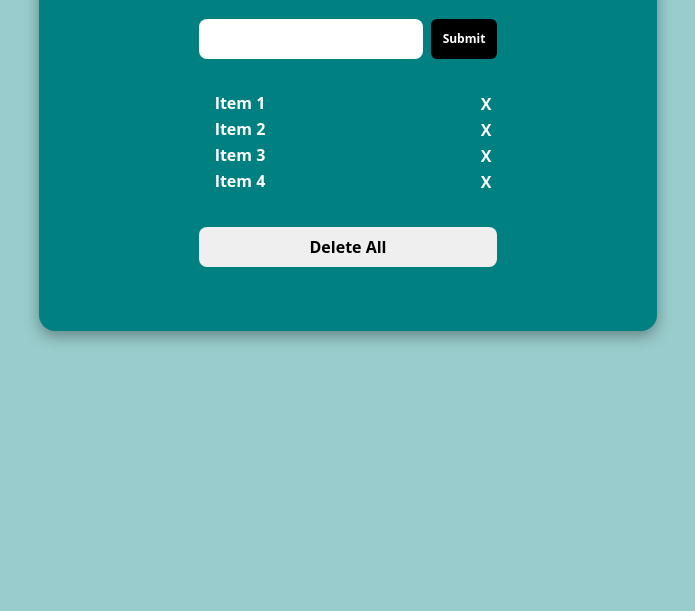
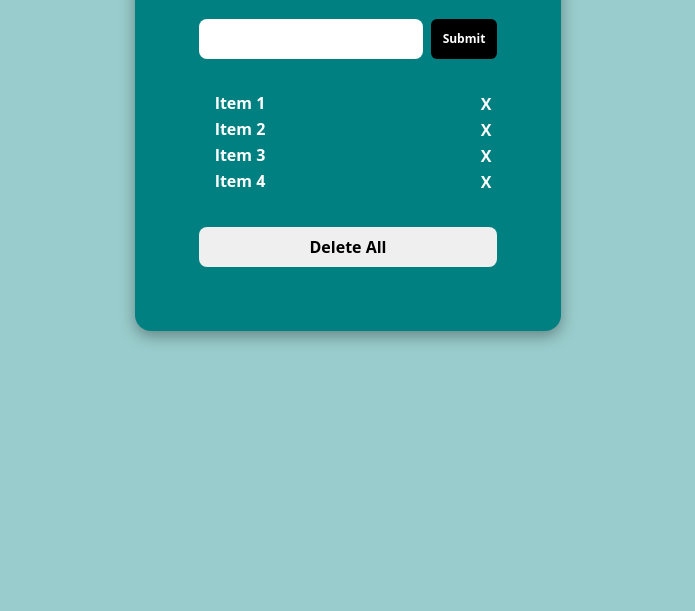
Before and after one commit to MarcelAzeroth/ToDo, a plain HTML site: page index.html in a window 1280 px wide. Shown: the part 189-800 px from the top of the page, without its empty margins (292-987 px from the left). Drawn offline with Linux system fonts and the light colour scheme.

Commit message:
Design Fix

```diff
--- a/main.js
+++ b/main.js
@@ -9,8 +9,6 @@ let itemList = document.getElementById("ul");
 //Event Listeners
 form.addEventListener("submit", addItem);
 document.body.addEventListener("click", deleteItem)
-
-
 delAll.addEventListener("click", kill);
 
 
@@ -19,6 +17,7 @@ delAll.addEventListener("click", kill);
 
 function addItem(e){
     //Default
+
     e.preventDefault();
 
     //Variables
@@ -36,6 +35,7 @@ function addItem(e){
     p.appendChild(document.createTextNode(newItemValue));
     li.appendChild(p);
     li.appendChild(delBtn);
+    //Why cant you chain li.appendChild(p.appedChild(...))
 
     //Add chained input
     itemList.appendChild(li);
--- a/style.css
+++ b/style.css
@@ -55,7 +55,7 @@ body{
 
 .container{
     margin: 4em auto auto;
-    padding: 4em 10em;
+    padding: 4em 4em;
     border-radius: 1em;
     background-color: teal;
     box-shadow: rgba(0, 0, 0, 0.35) 0px 5px 15px;
```
